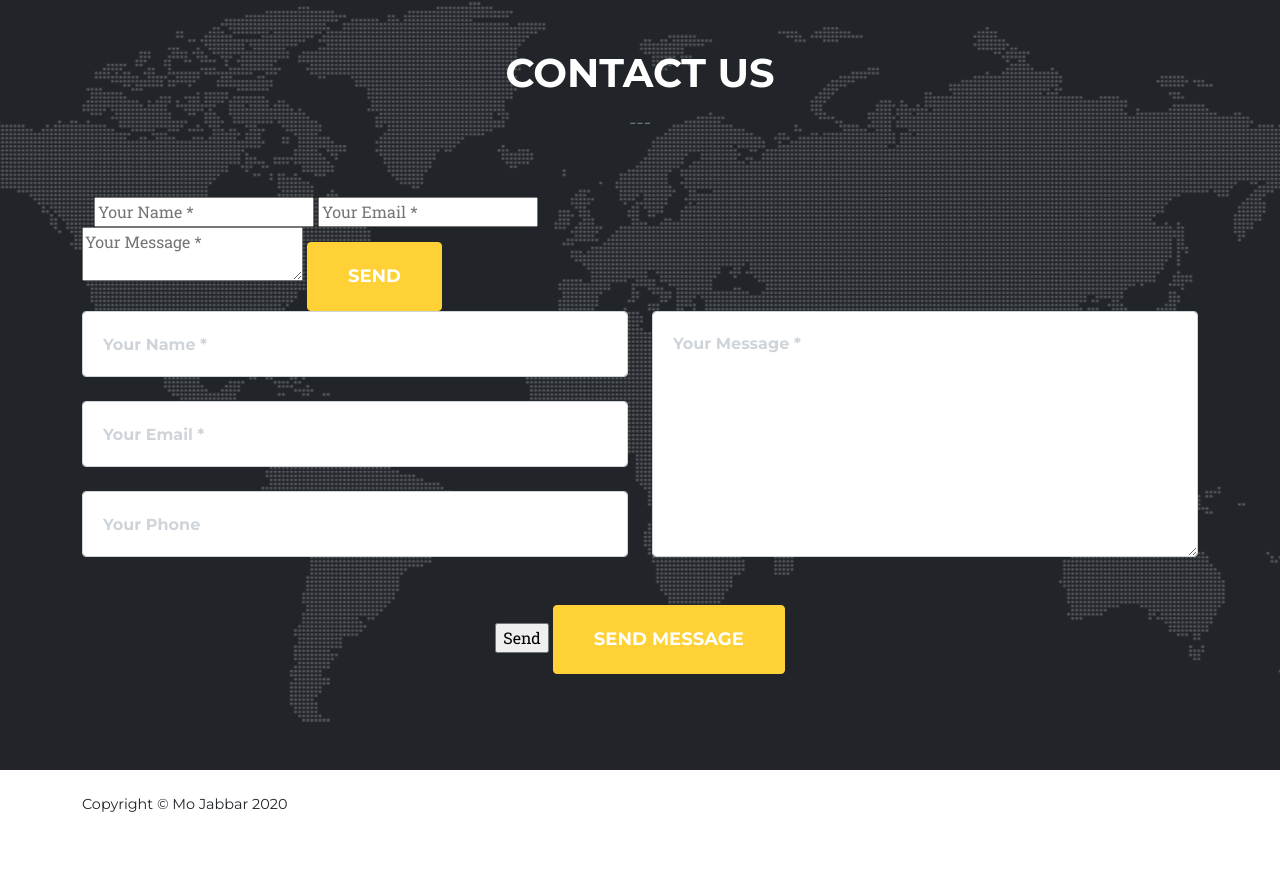
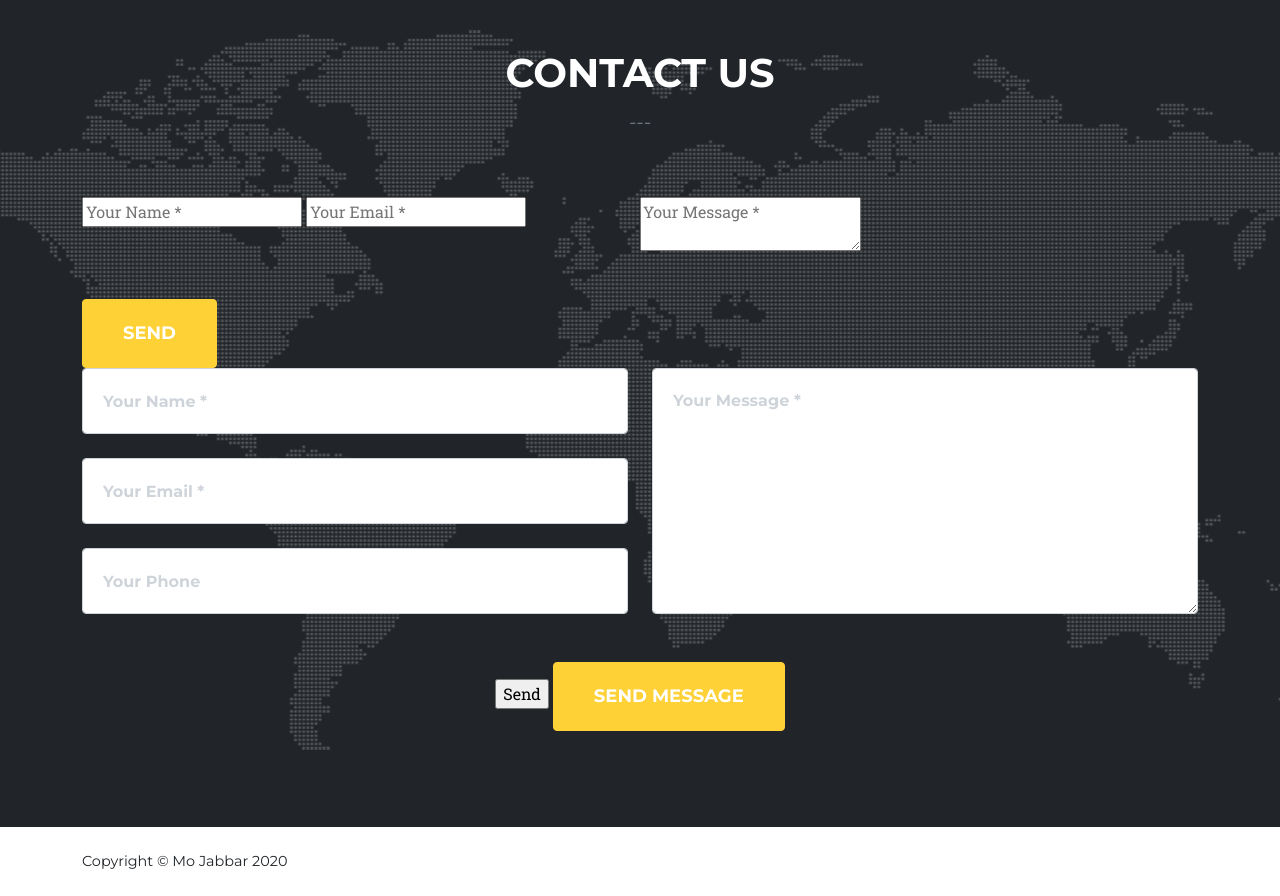
Before and after one commit to mojabbar/mojabbar.github.io, a plain HTML site: page index.html in a window 1280 px wide. Shown: the part 1912-2808 px from the top of the page. Before the commit the page ends 2751 px from the top, so only its background shows below. Drawn offline with nearby package versions, Linux system fonts and the light colour scheme; a web font is replaced by a local one.

Commit message:
Update index.html

```diff
--- a/index.html
+++ b/index.html
@@ -90,12 +90,18 @@ productivity and effectiveness of current processes. </p>
                     <h3 class="section-subheading text-muted">---</h3>
                 </div>
                 <form action="http://formspree.io/mo@themathmagician.net" method="POST">
-                  <div class="col-md-6">
-                  <input   type="text" placeholder="Your Name *"  />
-                  <input type="email" placeholder="Your Email *" name="_replyto">
+
+                  <div class="row align-items-stretch mb-5">
+                    <div class="col-md-6">
+                    <input   type="text" placeholder="Your Name *"  />
+                    <input type="email" placeholder="Your Email *" name="_replyto">
+                    </div>
+
+
+                  <textarea   name="body" placeholder="Your Message *"></textarea>
+
                   </div>
 
-                  <textarea   name="body" placeholder="Your Message *"></textarea>
                   <input type="submit" class="btn btn-primary btn-xl text-uppercase" value="Send"></form>
                 <form id="contactForm" name="sentMessage" novalidate="novalidate" action="http://formspree.io/mo@themathmagician.net" method="POST">
                     <div class="row align-items-stretch mb-5">
```
